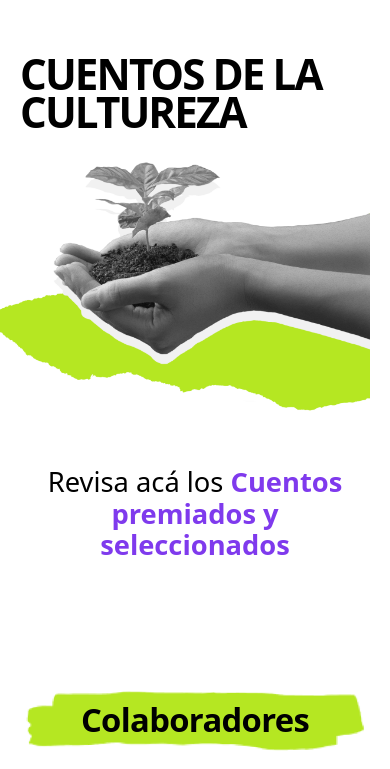
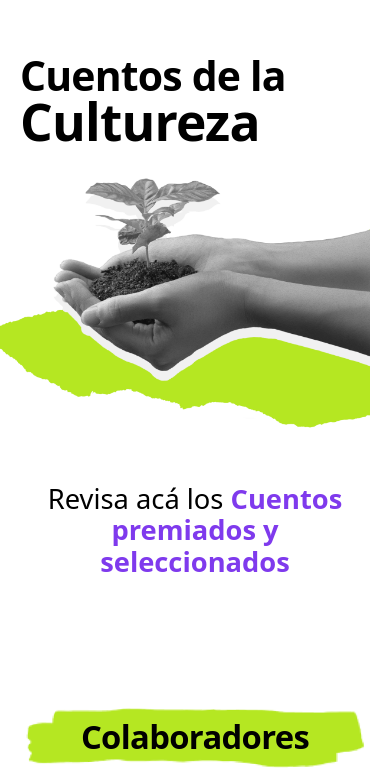
Before and after one commit to ciudadanointeligente/cultureza, an Astro site: page /cuentos in a window 390 px wide. Shown: the part 81-850 px from the top of the page. Built offline with nearby package versions, Linux system fonts and the light colour scheme; Astro itself is replaced by a stand-in of ours; a web font is replaced by a local one.

Commit message:
fix: match cuentos hero to home and clear marquee text

```diff
--- a/src/pages/cuentos.astro
+++ b/src/pages/cuentos.astro
@@ -10,7 +10,7 @@ import BaseLayout from "../layouts/BaseLayout.astro";
 		<!-- Hero -->
 		<section class="hero">
 			<div class="container">
-				<h1>Cuentos de la<br />Cultureza</h1>
+				<h1><span>Cuentos de la</span><span>Cultureza</span></h1>
 			</div>
 
 			<img
@@ -58,11 +58,22 @@ import BaseLayout from "../layouts/BaseLayout.astro";
 		margin: 0;
 		color: var(--color-ink);
 		font-family: var(--font-display);
-		font-size: clamp(58px, 7.3vw, 105px);
+		letter-spacing: -0.05em;
+	}
+
+	.hero h1 span {
+		display: block;
 		font-weight: 800;
-		line-height: 0.9;
-		letter-spacing: -0.045em;
-		text-transform: uppercase;
+	}
+
+	.hero h1 span:first-child {
+		font-size: clamp(68px, 6.25vw, 90px);
+		line-height: 1.06;
+	}
+
+	.hero h1 span:last-child {
+		font-size: clamp(86px, 8.33vw, 120px);
+		line-height: 0.92;
 	}
 
 	.hero-art {
@@ -77,7 +88,7 @@ import BaseLayout from "../layouts/BaseLayout.astro";
 
 	/* Aviso */
 	.coming-soon {
-		padding: 40px 0 150px;
+		padding: 110px 0 140px;
 	}
 
 	.coming-soon p {
@@ -118,8 +129,14 @@ import BaseLayout from "../layouts/BaseLayout.astro";
 			padding: 28px 0 0;
 		}
 
-		.hero h1 {
-			font-size: clamp(36px, 10.8vw, 70px);
+		.hero h1 span:first-child {
+			font-size: clamp(34px, 10.5vw, 66px);
+			line-height: 1;
+		}
+
+		.hero h1 span:last-child {
+			font-size: clamp(46px, 13.2vw, 80px);
+			line-height: 1;
 		}
 
 		.hero-art {
```
